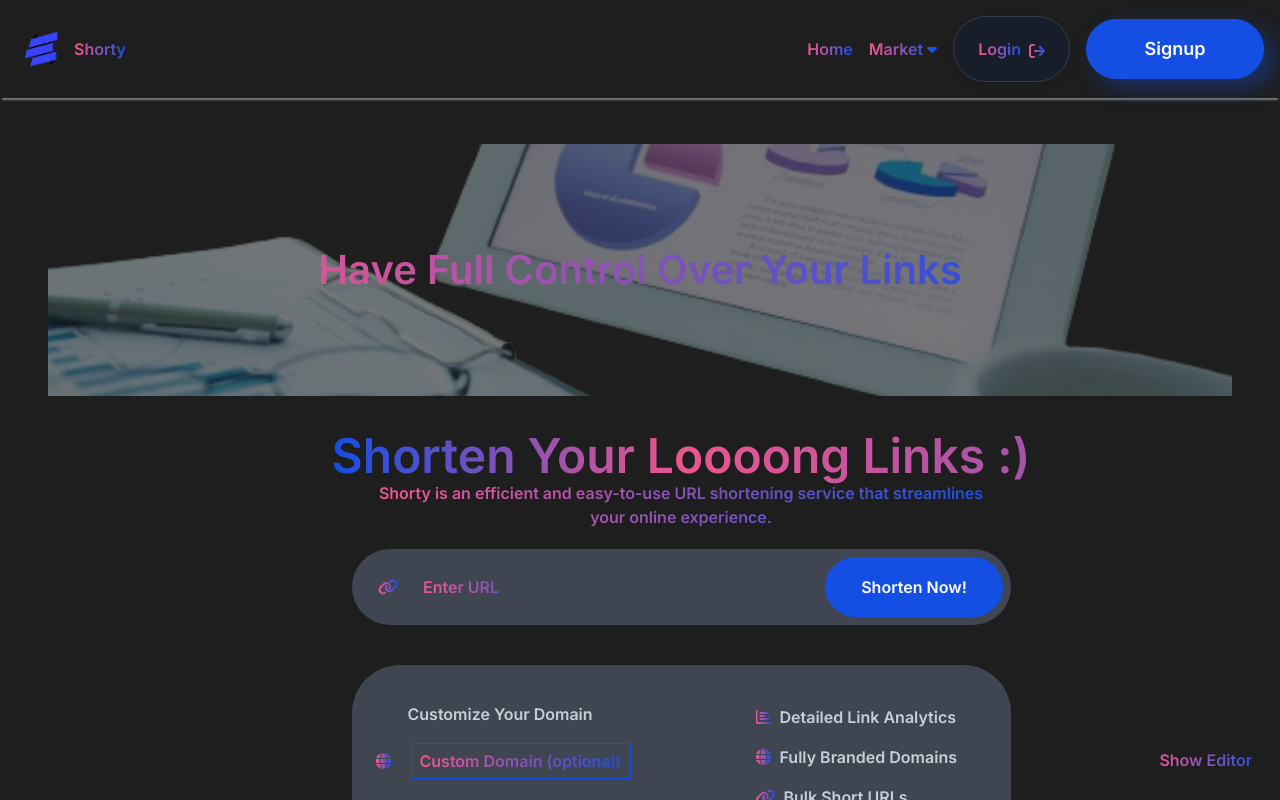
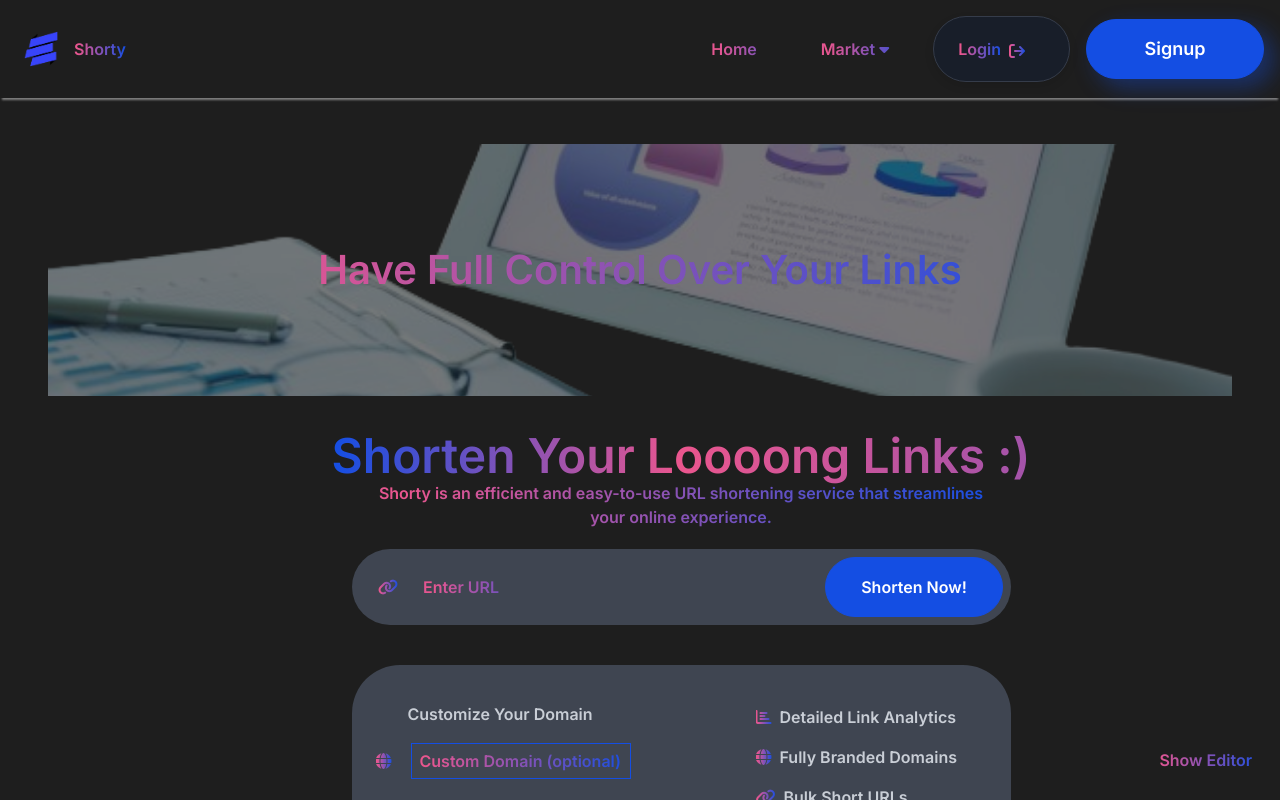
Before and after one commit to umarfaroukpa/shorty, a Next.js app: page / in a window 1280 px wide. Shown: the top 800 px of the page. Built offline with nearby package versions, Linux system fonts and the light colour scheme; no server answers.

Commit message:
deployment changes

```diff
--- a/components/Navbar.tsx
+++ b/components/Navbar.tsx
@@ -50,12 +50,12 @@ const Navbar: React.FC<NavbarProps> = ({ onLoginClick, onSignupClick }) => {
             </div>
             <ul className="hidden md:flex items-center space-x-4">
                 <li>
-                    <Link href="/" className="hover:underline text-custom-text font-inter font-semibold text-sm text-gradient">
+                    <Link href="/" className="hover:underline pr-12 text-custom-text font-inter font-semibold text-sm text-gradient">
                         Home
                     </Link>
                 </li>
                 <li className="relative">
-                    <button onClick={toggleMarketDropdown} className="flex items-center space-x-2 text-gradient">
+                    <button onClick={toggleMarketDropdown} className="flex pr-7 items-center space-x-2 text-gradient">
                         Market
                         <i className="fa fa-caret-down ml-1"></i>
                     </button>
@@ -101,7 +101,7 @@ const Navbar: React.FC<NavbarProps> = ({ onLoginClick, onSignupClick }) => {
                         <li>
                             <button
                                 onClick={onLoginClick}
-                                className="flex items-center justify-center space-x-2 bg-custom-dark border border-custom-border shadow-custom rounded-custom px-6 py-4"
+                                className="flex items-center justify-center pr-11  space-x-2 bg-custom-dark border border-custom-border shadow-custom rounded-custom px-6 py-4"
                             >
                                 <span className="text-custom-text font-inter font-semibold text-sm text-gradient">Login</span>
                                 <span className="text-custom-icon text-2xl">
```
